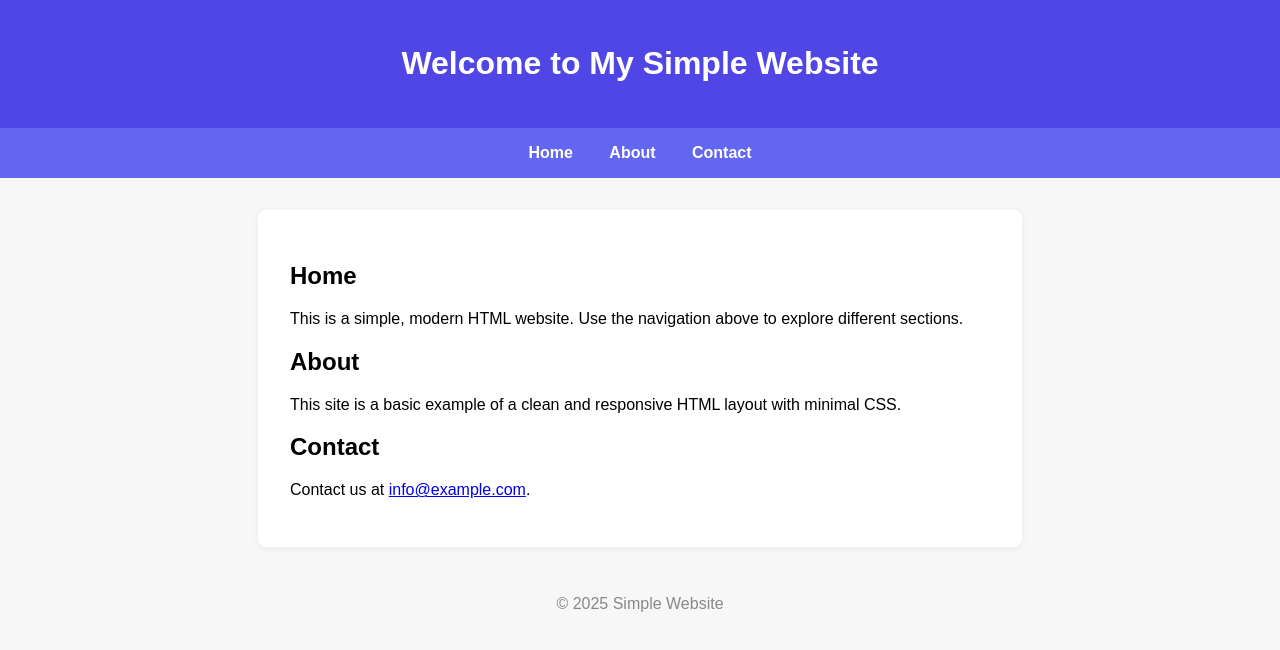
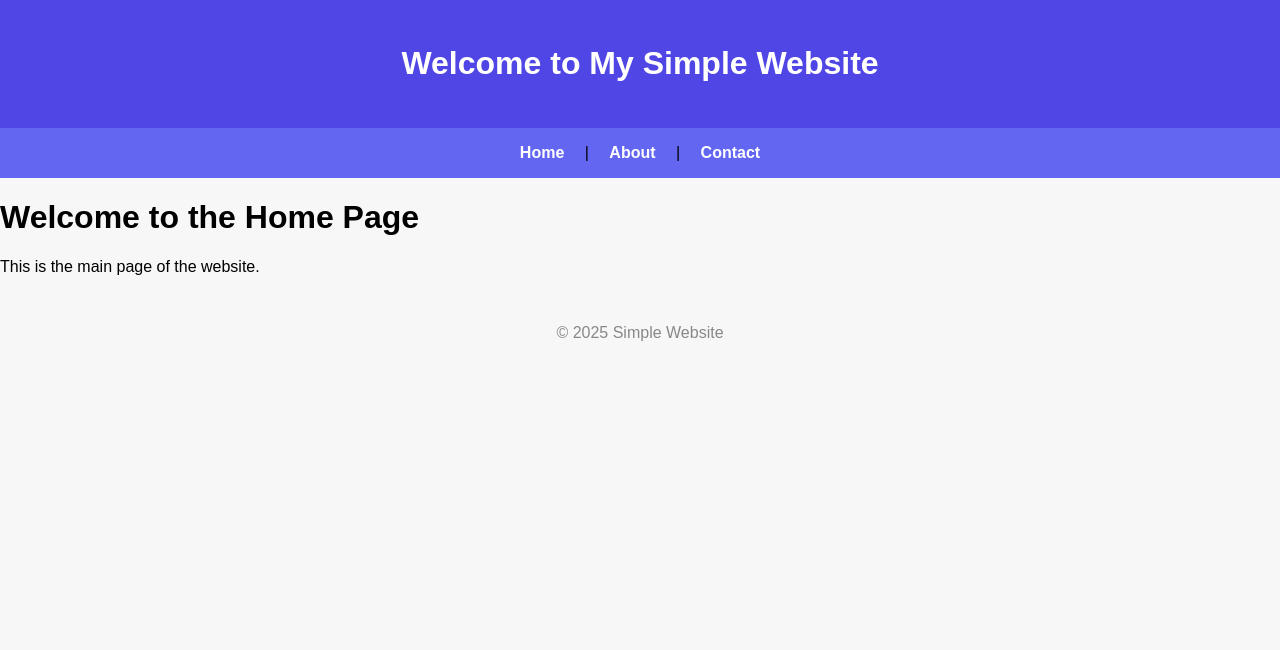
Before and after one commit to skapop/mywebsitetest, a plain HTML site: page index.html in a window 1280 px wide. Drawn offline with Linux system fonts and the light colour scheme.

Commit message:
New layout

```diff
--- /dev/null
+++ b/about.html
@@ -0,0 +1,18 @@
+<!DOCTYPE html>
+<html lang="en">
+<head>
+    <meta charset="UTF-8">
+    <meta name="viewport" content="width=device-width, initial-scale=1.0">
+    <title>About</title>
+    <link rel="stylesheet" href="style.css">
+</head>
+<body>
+    <nav>
+        <a href="index.html">Home</a> |
+        <a href="about.html">About</a> |
+        <a href="contact.html">Contact</a>
+    </nav>
+    <h1>About Us</h1>
+    <p>This is the about page. Learn more about us here.</p>
+</body>
+</html>
--- a/index.html
+++ b/index.html
@@ -18,18 +18,12 @@
         <h1>Welcome to My Simple Website</h1>
     </header>
     <nav>
-        <a href="#home">Home</a>
-        <a href="#about">About</a>
-        <a href="#contact">Contact</a>
+        <a href="index.html">Home</a> |
+        <a href="about.html">About</a> |
+        <a href="contact.html">Contact</a>
     </nav>
-    <main>
-        <h2 id="home">Home</h2>
-        <p>This is a simple, modern HTML website. Use the navigation above to explore different sections.</p>
-        <h2 id="about">About</h2>
-        <p>This site is a basic example of a clean and responsive HTML layout with minimal CSS.</p>
-        <h2 id="contact">Contact</h2>
-        <p>Contact us at <a href="mailto:info@example.com">info@example.com</a>.</p>
-    </main>
+    <h1>Welcome to the Home Page</h1>
+    <p>This is the main page of the website.</p>
     <footer>
         &copy; 2025 Simple Website
     </footer>
```
Also changed, not shown: contact.html (added, +18 -0 lines), 1 other file.
